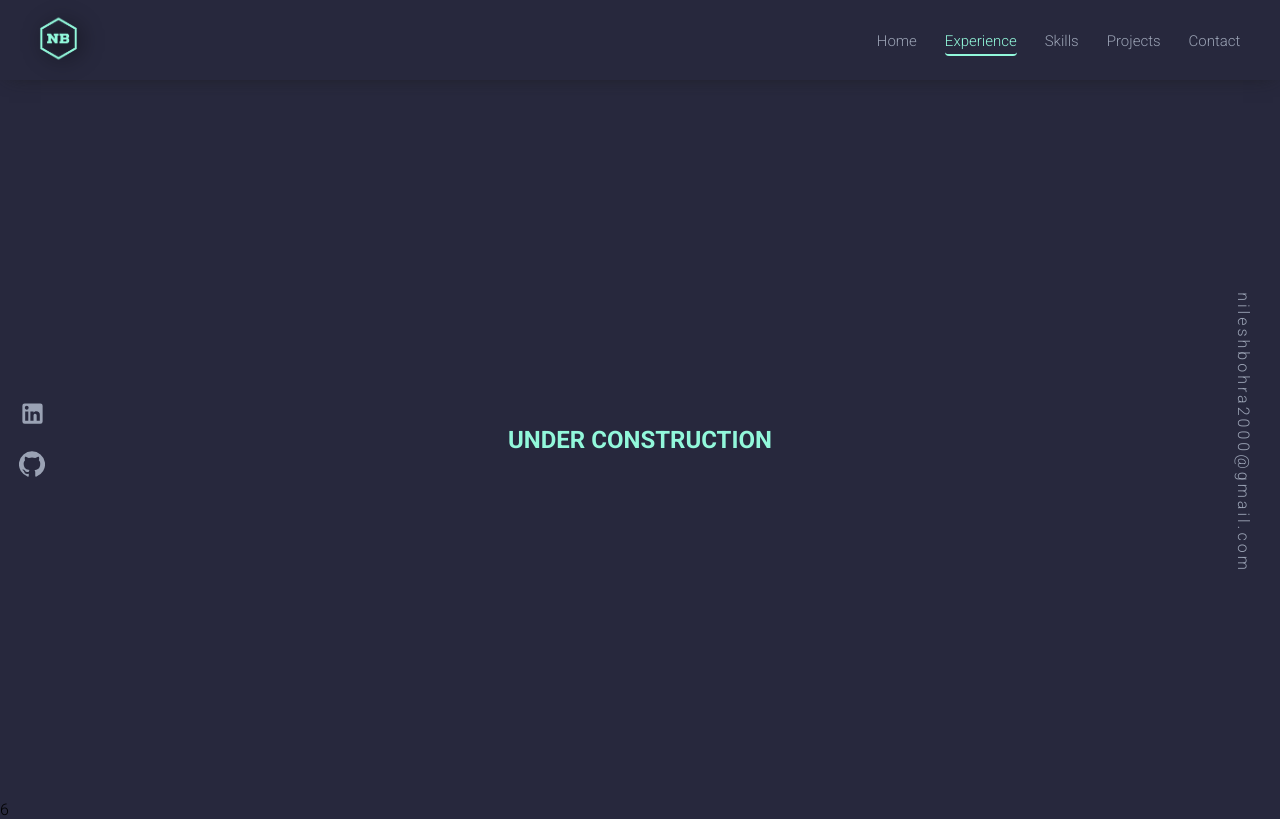
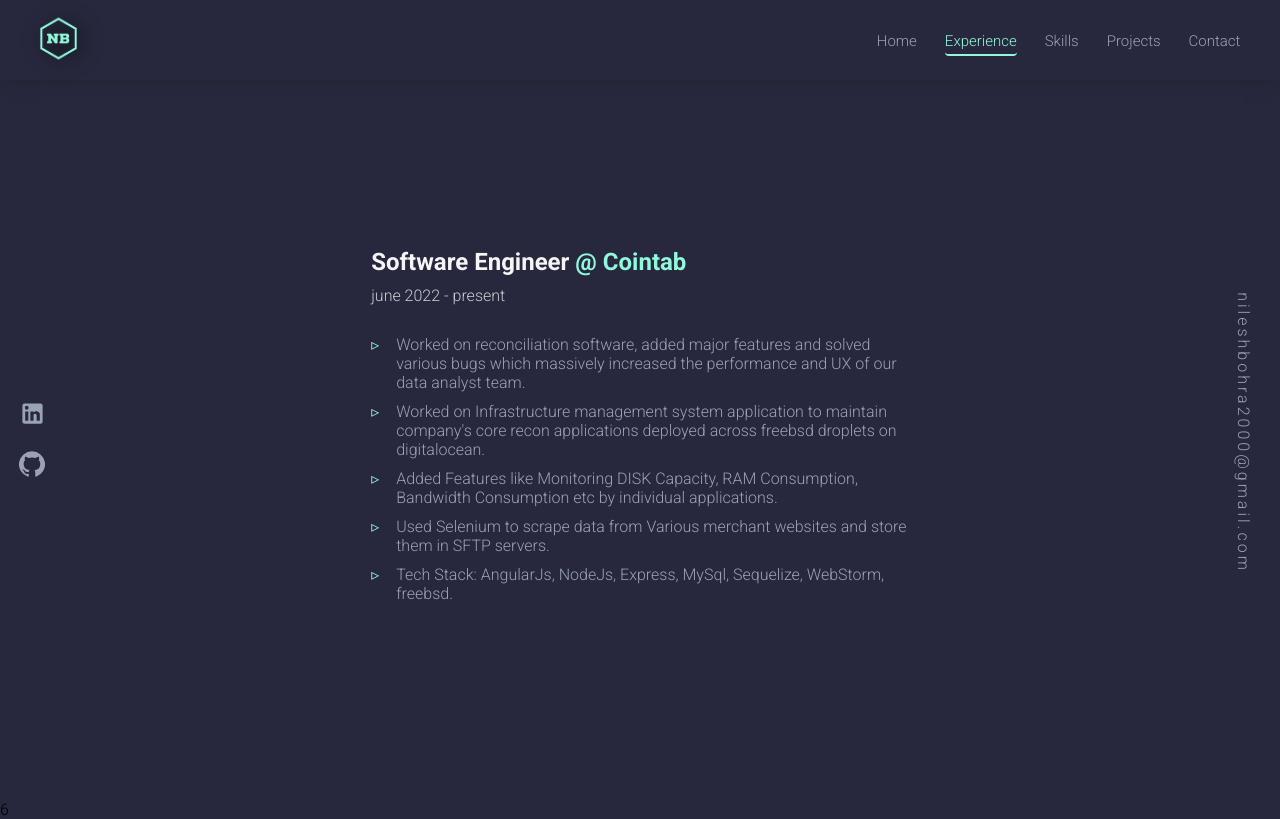
Before and after one commit to nileshbohra/Portfolio-Web, a React (Create React App) app: page /Experience in a window 1280 px wide. Built offline with nearby package versions, Linux system fonts and the light colour scheme.

Commit message:
added Experience section

```diff
--- a/public/index.css
+++ b/public/index.css
@@ -14,6 +14,8 @@
   --primary-bg: #27283d;
   --primary-txt: #92f8db;
   --secondary-txt: #9aa2b4;
+  --white: whitesmoke;
+  --offwhite: rgba(245, 245, 245, 0.801);
 }
 
 /* --------------------------------- global --------------------------------- */
@@ -39,7 +41,12 @@
 .secondaryTxt {
   color: var(--secondary-txt);
 }
-
+.white {
+  color: var(--white);
+}
+.offwhite {
+  color: var(--offwhite);
+}
 h1.heading {
   margin-bottom: 30px;
   display: flex;
@@ -263,6 +270,36 @@
   width: 100%;
 }
 
+/* ----------------------------- experience page ---------------------------- */
+#Experience {
+  display: flex;
+  justify-content: center;
+  align-items: center;
+}
+.workBoxContainer {
+  width: 50%;
+}
+.workBoxContainer > p {
+  margin: 10px 0;
+}
+.workList {
+  list-style: none;
+  padding: 0px;
+  margin: 30px 0;
+}
+.workList > li {
+  color: var(--secondary-txt);
+  position: relative;
+  padding-left: 25px;
+  margin-bottom: 10px;
+}
+.workList > li::before {
+  content: "▹";
+  position: absolute;
+  left: 0px;
+  color: var(--primary-txt);
+}
+
 /* ------------------------------- skills page ------------------------------ */
 #Skills {
   height: 90vh;
@@ -278,8 +315,8 @@
   align-items: center;
 }
 #SkillCard {
-  height: 150px;
-  width: 250px;
+  height: 120px;
+  width: 220px;
   background-repeat: no-repeat;
   background-position: center;
   background-size: cover;
@@ -496,6 +533,9 @@
   }
   #introduction {
     width: 100%;
+  }
+  .workBoxContainer {
+    width: 80%;
   }
   .heroImage {
     margin-top: 10px;
--- a/src/components/pages/Experience.jsx
+++ b/src/components/pages/Experience.jsx
@@ -1,11 +1,33 @@
 import React from "react";
 import Slide from "@material-ui/core/Slide";
+import WorkBox from "./components/WorkBox";
 
 export default function Experience() {
+  let workArray = [];
+  workArray.push(`Worked on reconciliation software, added major features and solved
+various bugs which massively increased the performance and UX of
+our data analyst team.`);
+  workArray.push(`Worked on Infrastructure management system application to
+maintain company's core recon applications deployed across
+freebsd droplets on digitalocean.`);
+  workArray.push(`Added Features like Monitoring DISK Capacity, RAM Consumption,
+Bandwidth Consumption etc by individual applications.`);
+  workArray.push(`Used Selenium to scrape data from Various merchant websites and
+store them in SFTP servers.`);
+  workArray.push(`Tech Stack: AngularJs, NodeJs, Express, MySql, Sequelize,
+WebStorm, freebsd.`);
   return (
     <Slide in={true} direction="up" timeout={1000}>
       <section id="Experience">
-        <h1 className="primaryTxt">UNDER CONSTRUCTION</h1>
+        <h1 className="primaryTxt"></h1>
+        <WorkBox
+          title="Software Engineer"
+          company="Cointab"
+          companyUrl="https://www.cointab.in/"
+          fromDate="june 2022"
+          toDate="present"
+          workArray={workArray}
+        />
       </section>
     </Slide>
   );
--- /dev/null
+++ b/src/components/pages/components/WorkBox.jsx
@@ -0,0 +1,32 @@
+import React from "react";
+
+export default function WorkBox({
+  title,
+  company,
+  companyUrl,
+  fromDate,
+  toDate,
+  workArray,
+}) {
+  return (
+    <div className="workBoxContainer">
+      <h1>
+        <span className="white">{title} </span>
+        <span className="primaryTxt">
+          @{" "}
+          <a href={companyUrl} target="_blank">
+            {company}
+          </a>
+        </span>
+      </h1>
+      <p className="offwhite">
+        {fromDate} - {toDate}
+      </p>
+      <ul className="workList">
+        {workArray.map((work) => {
+          return <li>{work}</li>;
+        })}
+      </ul>
+    </div>
+  );
+}
```
